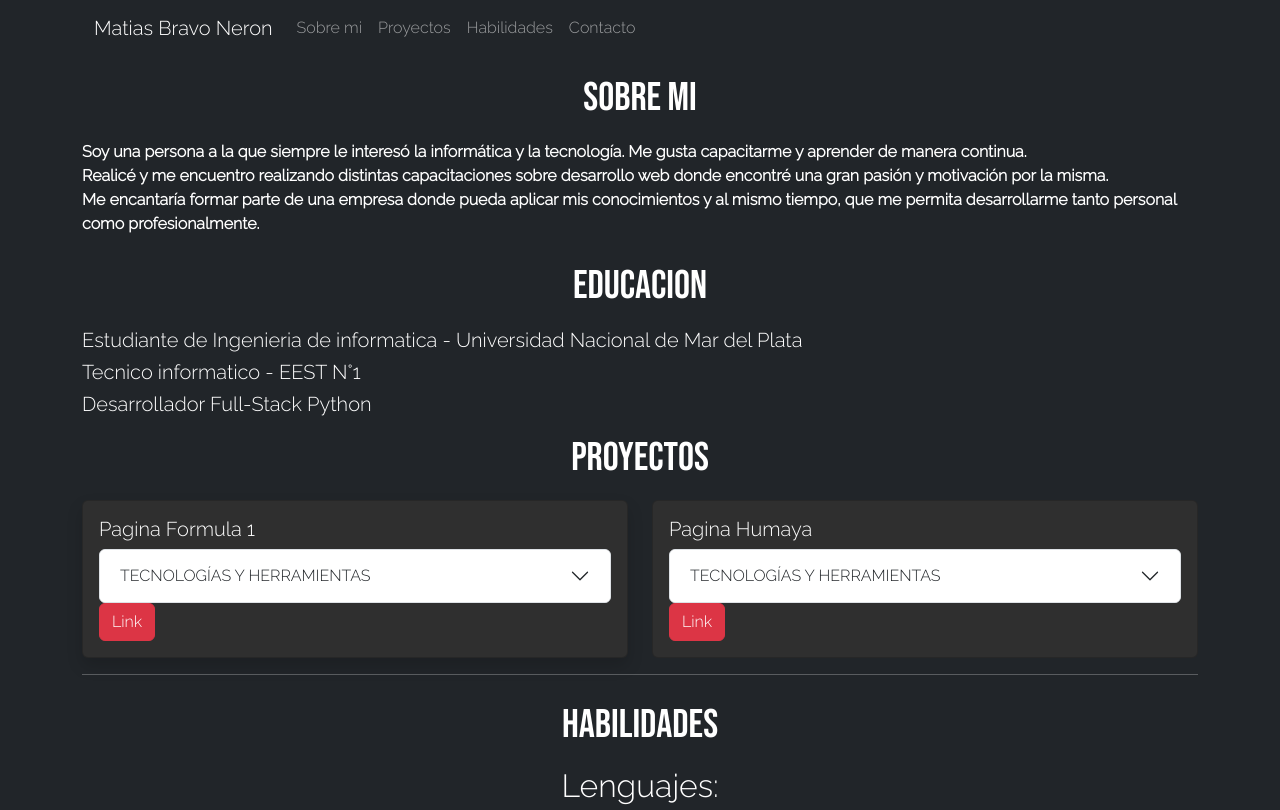
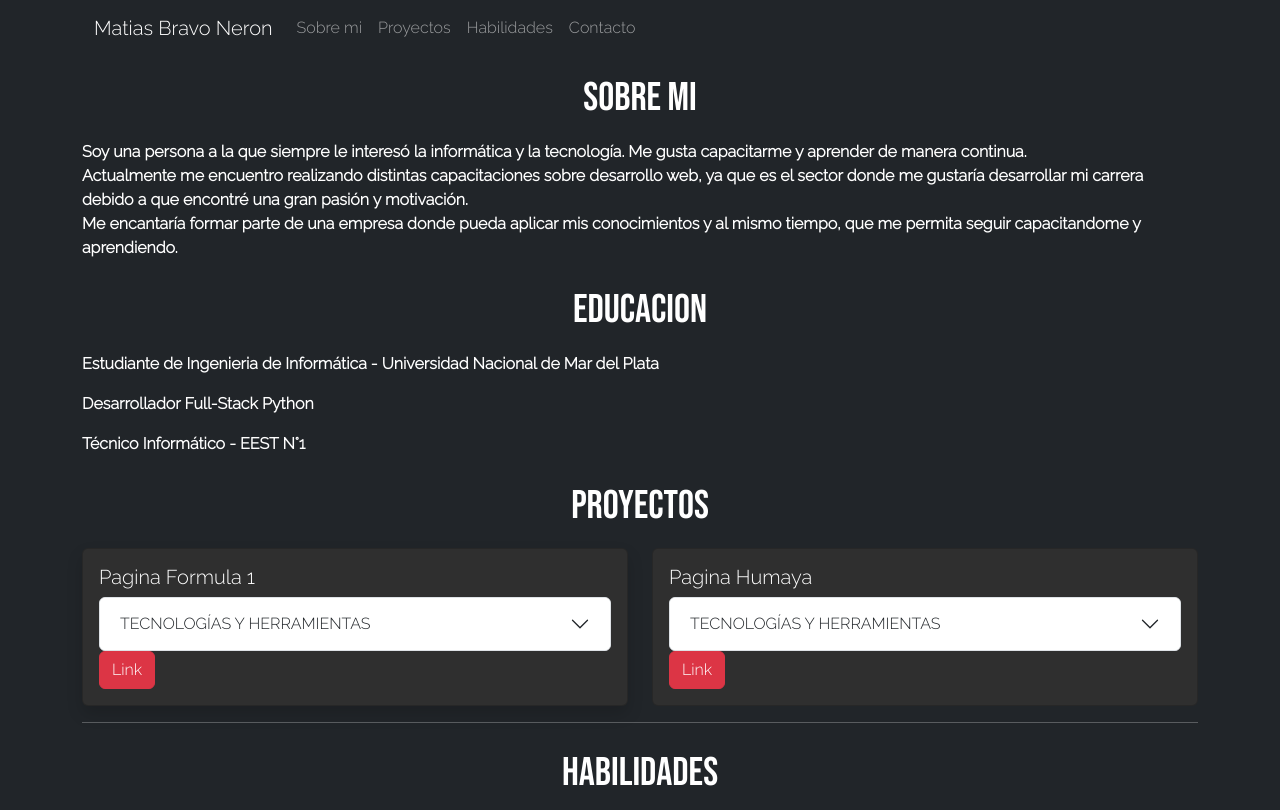
Before and after one commit to MatiBravo47/MatiBravo47.github.io, a plain HTML site: page index.html in a window 1280 px wide. Shown: the top 810 px of the page. Drawn offline with nearby package versions, Linux system fonts and the light colour scheme; a script that the page names is missing.

Commit message:
improve code

```diff
--- a/index.html
+++ b/index.html
@@ -67,10 +67,10 @@
             <div class="contenido">
               <p>Soy una persona a la que siempre le interesó la informática y la tecnología.
                 Me gusta capacitarme y aprender de manera continua.<br>
-              Realicé y me encuentro realizando distintas capacitaciones sobre desarrollo web donde encontré una gran pasión y motivación
-                por la misma.<br>
+              Actualmente me encuentro realizando distintas capacitaciones sobre desarrollo web, ya que es el sector
+              donde me gustaría desarrollar mi carrera debido a que encontré una gran pasión y motivación. <br>
               Me encantaría formar parte de una empresa donde pueda aplicar mis conocimientos
-              y al mismo tiempo, que me permita desarrollarme tanto personal como profesionalmente.</p>
+              y al mismo tiempo, que me permita seguir capacitandome y aprendiendo.</p>
 
             </div>
           </section>
@@ -78,9 +78,9 @@
           <section id="educacion">
             <div class="h1 titulo-pri bg-dark text-center">Educacion</div>
             <div class="contenido">
-              <p class="h5">Estudiante de Ingenieria de informatica - Universidad Nacional de Mar del Plata</p>
-              <p class="h5">Tecnico informatico - EEST N°1</p>
-              <p class="h5">Desarrollador Full-Stack Python</p>
+              <p >Estudiante de Ingenieria de Informática - Universidad Nacional de Mar del Plata</p>
+              <p >Desarrollador Full-Stack Python</p>
+              <p >Técnico Informático - EEST N°1</p>
             </div>
           </section>
 
```
